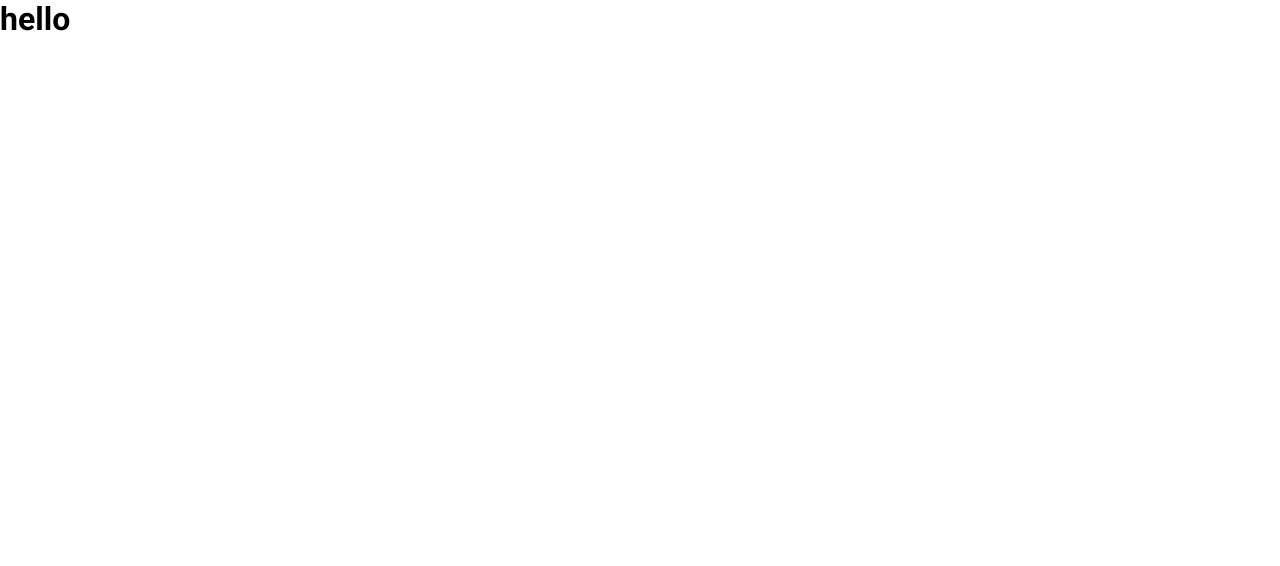
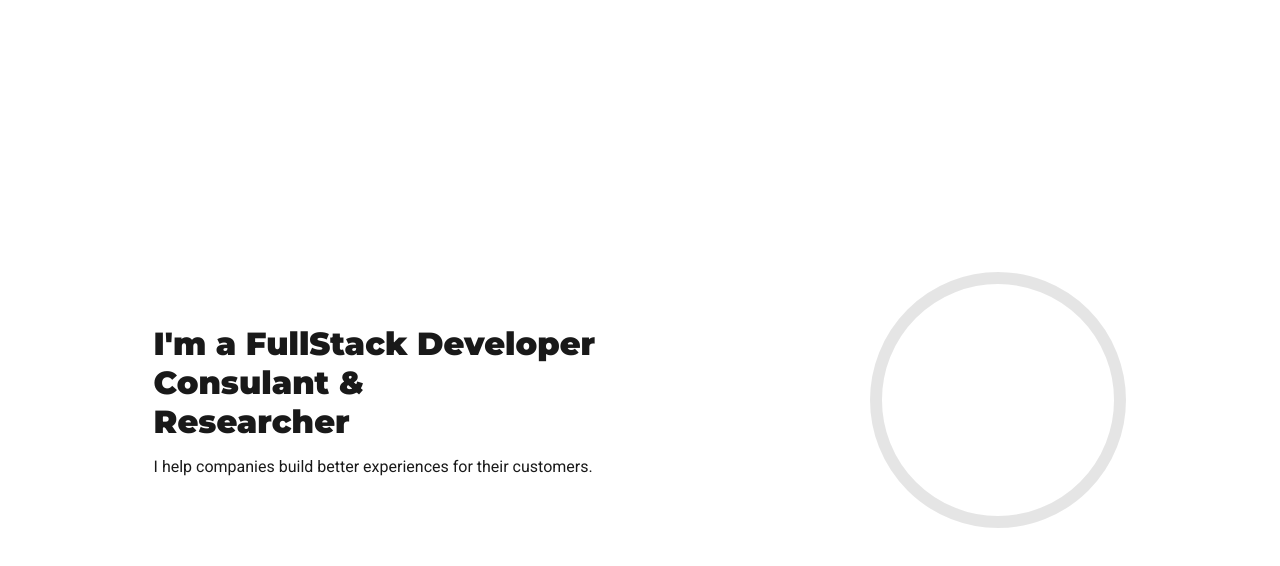
Before and after one commit to CKipchumba/portfolio, a React (Create React App) app: page / in a window 1280 px wide. Shown: the top 566 px of the page. Built offline with nearby package versions, Linux system fonts and the light colour scheme.

Commit message:
update colors, fonts & add contActs section

```diff
--- a/src/App.js
+++ b/src/App.js
@@ -1,9 +1,8 @@
+import HomePage from "./pages/home/home.page"
 
 function App() {
   return (
-    <div className="App">
-      <h1> hello </h1>
-    </div>
+    <HomePage />
   )
 }
 
--- a/src/index.scss
+++ b/src/index.scss
@@ -1,5 +1,7 @@
 @import url('https://fonts.googleapis.com/css2?family=Oswald:wght@400;500;600;700&display=swap');
 @import url('https://fonts.googleapis.com/css2?family=Roboto:ital,wght@0,100;0,300;0,400;0,500;0,700;0,900;1,100;1,300;1,400;1,500;1,700;1,900&display=swap');
+@import url('https://fonts.googleapis.com/css2?family=Montserrat:wght@900&display=swap');
+
 
 @import './styles/resets';
 @import './styles/commons';
@@ -10,3 +12,8 @@
 body {
     font-family: 'Roboto', sans-serif;
 }
+
+h1, h2 {
+    font-family: 'Montserrat';
+    font-weight: bolder;
+}
--- a/src/pages/home/home.page.jsx
+++ b/src/pages/home/home.page.jsx
@@ -1,7 +1,15 @@
 
 import React from 'react'
+
+import GitHubIcon from '@mui/icons-material/GitHub'
+import AttachEmailIcon from '@mui/icons-material/AttachEmail'
+import LocalPhoneIcon from '@mui/icons-material/LocalPhone'
+
+
+
+// components
 import SkillCardComponent from '../../components/skill_card/skill_card.component'
-
+import VSpacerComponent from '../../components/v_spacer/v_spacer.component'
 
 
 
@@ -11,7 +19,8 @@ import './home.page.scss'
 import backend_img from '../../assets/be.jpg'
 import frontend_img from '../../assets/fr3.png'
 import ai_img from '../../assets/ai.jpg'
-import VSpacerComponent from '../../components/v_spacer/v_spacer.component'
+import { Phone } from '@mui/icons-material'
+
 
 
 const HomePage = () => {
@@ -45,14 +54,14 @@ const HomePage = () => {
 
         <div className="page__section intro">
 
-            <div className='intro__text'>
+            <div className='intro__text__container'>
 
-                <h2> I'm a FullStack Developer </h2>
+                <h2 className='su_2'> I'm a FullStack Developer </h2>
                 <h2> Consulant & </h2>
                 <h2> Researcher </h2>
                 <VSpacerComponent space={2} />
 
-                <p>
+                <p className='intro__text__container__text'>
                     I help companies build better experiences for their customers.
                 </p>
 
@@ -76,11 +85,26 @@ const HomePage = () => {
             }
         </div>
 
-        <div className="page__section more_skills">
-
-        </div>
 
         <div className="page__section contact">
+            <h2 style={{ textAlign: 'center' }}> CONTACT ME </h2>
+            <VSpacerComponent space={8} />
+
+
+            <div className="contact_card">
+                <AttachEmailIcon />
+                <p> kj@mail.com </p>
+            </div>
+
+            <a href='https://www.linkedin.com/in/kipchumba-jepkoech-47b7b015a/' className="contact_card" target='_blank'>
+                <GitHubIcon />
+                <p> Kipchumba Jepkoech </p>
+            </a>
+
+            <a href='tel:+254714335322' className="contact_card">
+                <LocalPhoneIcon />
+                <p> +254-714-33-522 </p>
+            </a>
 
         </div>
 
--- a/src/pages/home/home.page.scss
+++ b/src/pages/home/home.page.scss
@@ -46,7 +46,7 @@
     justify-content: space-between;
     align-items: center;
 
-    background-color: $PRIMARY_COLOR;
+    // background-color: $PRIMARY_COLOR;
 
 
 
@@ -69,6 +69,17 @@
 
 }
 
+.intro__text__container {
+    h2 {
+        font-family: 'Montserrat';
+        font-weight: bolder;
+        margin: 0;
+    }
+}
+.intro__text__container__text {
+    max-width: 480px;
+}
+
 .intro__avatar_container {
     height: 20vw;
     min-height: 200px;
@@ -87,6 +98,43 @@
 .more_skills {
     background-color: rgb(0, 119, 255);
 }
+
+
+
+
 .contact {
-    background-color: rgb(255, 0, 149);
+
+    // background-color: $TERTIARY_COLOR;
+
+
+    @media screen and (max-width: 880px) {
+        padding: 5vh 15vw;
+    }
+    @media screen and (min-width: 880px) {
+        padding: 5vh 20vw;
+    }
+    @media screen and (min-width: 1080px) {
+        padding: 5vh 26vw;
+    }
 }
+
+.contact_card {
+    display: flex;
+    flex-direction: row;
+    justify-content: start;
+    align-items: center;
+
+
+    padding: 1rem 2rem;
+
+    border-radius: 10px;
+
+    margin-bottom: 8vh;
+
+    background-color: $TERTIARY_COLOR;
+
+    p {
+        margin-left: 1rem;
+    }
+
+}
--- a/src/styles/theme.scss
+++ b/src/styles/theme.scss
@@ -1,7 +1,7 @@
 
-$PRIMARY_COLOR: #F2B84B; // 242, 184, 75
-$SECONDARY_COLOR: #FB6542; // 251, 101, 66
-$TERTIARY_COLOR: #41D9D9; // 65, 217, 217
+$PRIMARY_COLOR: #519DA6; // 242, 184, 75
+$SECONDARY_COLOR: #D9A79C; // 251, 101, 66
+$TERTIARY_COLOR: #ADD9A0; // 65, 217, 217
 
 $BLACK_COLOR: #1E1E1E; // 30, 30, 30
 $BLACK_ALT_COLOR: #262626; // 38, 38, 38
```
